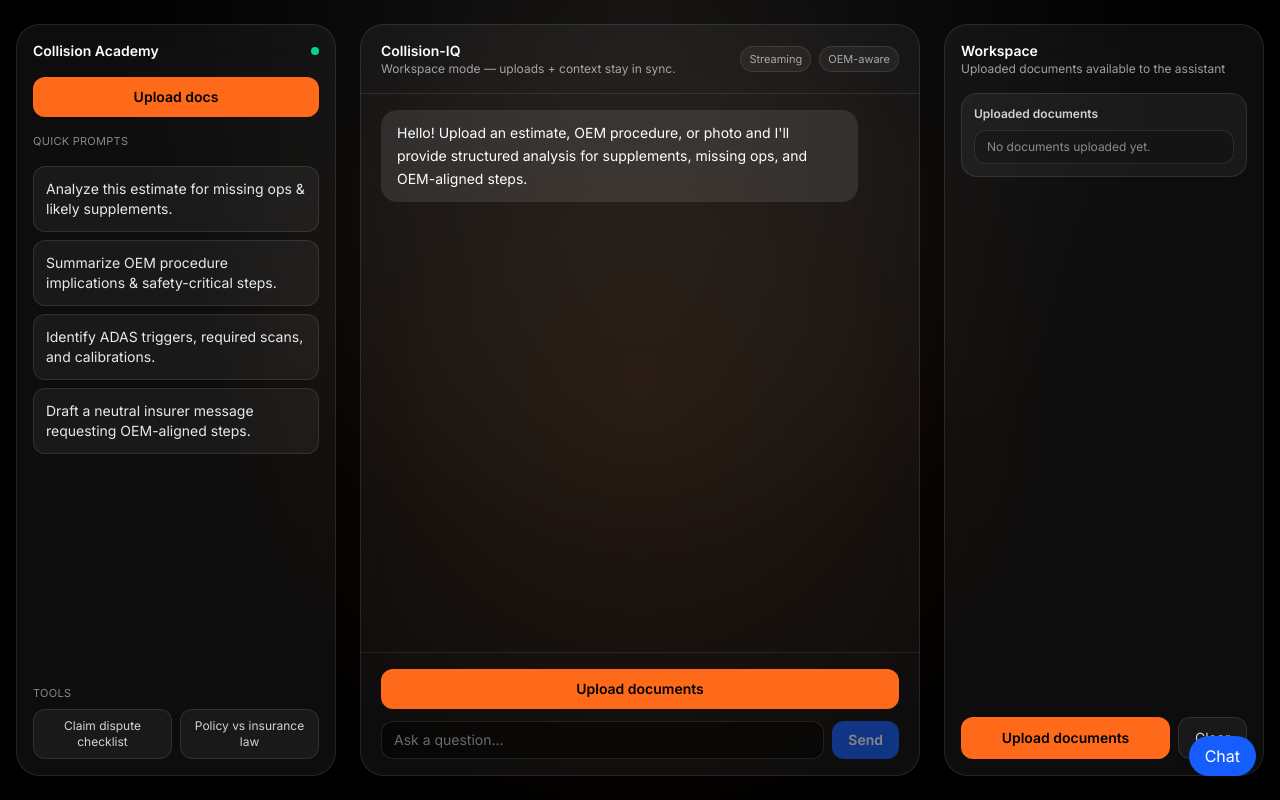
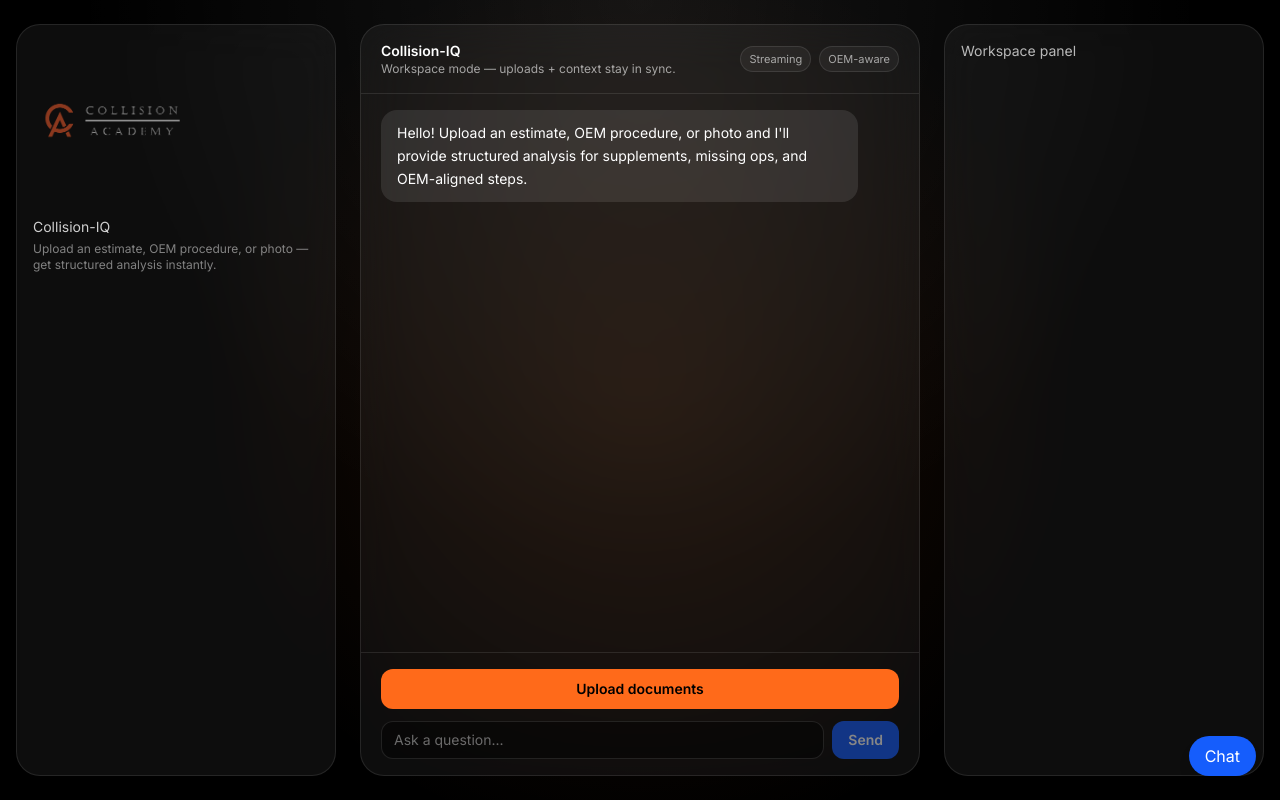
Before and after one commit to Collision-IQ/Collision-IQ, a Next.js app: page /chatbot in a window 1280 px wide. Built offline with nearby package versions, Linux system fonts and the light colour scheme.

Commit message:
chatbot page revision

```diff
--- a/src/app/chatbot/page.tsx
+++ b/src/app/chatbot/page.tsx
@@ -1,124 +1,30 @@
-'use client';
-
-import { useRef, useState } from 'react';
-import ChatShell from '@/components/ChatShell';
-import ChatWidget, { type ChatWidgetApi, type UploadedDocument } from '@/components/ChatWidget';
+import Image from "next/image";
+import ChatShell from "@/components/ChatShell";
+import ChatWidget from "@/components/ChatWidget";
 
 export default function ChatbotPage() {
-  const apiRef = useRef<ChatWidgetApi | null>(null);
-  const [docs, setDocs] = useState<UploadedDocument[]>([]);
-
   return (
     <ChatShell
       left={
-        <div className="flex h-full flex-col gap-4">
-          <div className="flex items-center justify-between">
-            <div className="text-sm font-semibold">Collision Academy</div>
-            <span className="h-2 w-2 rounded-full bg-emerald-400" />
-          </div>
-
-          <button
-            className="w-full rounded-xl bg-[#ff6a1a] px-4 py-2.5 text-sm font-semibold text-black hover:opacity-90"
-            onClick={() => apiRef.current?.openUpload()}
-          >
-            Upload docs
-          </button>
-
-          <div className="text-[11px] tracking-wide text-white/50">QUICK PROMPTS</div>
-
-          <div className="grid gap-2">
-            {[
-              'Analyze this estimate for missing ops & likely supplements.',
-              'Summarize OEM procedure implications & safety-critical steps.',
-              'Identify ADAS triggers, required scans, and calibrations.',
-              'Draft a neutral insurer message requesting OEM-aligned steps.',
-            ].map((t) => (
-              <button
-                key={t}
-                className="rounded-xl border border-white/10 bg-white/5 px-3 py-3 text-left text-sm text-white/90 hover:bg-white/10"
-                onClick={() => apiRef.current?.sendText(t)}
-              >
-                {t}
-              </button>
-            ))}
-          </div>
-
-          <div className="mt-auto">
-            <div className="text-[11px] tracking-wide text-white/50">TOOLS</div>
-            <div className="mt-2 flex gap-2">
-              <button
-                className="flex-1 rounded-xl border border-white/10 bg-white/5 px-3 py-2 text-xs text-white/80 hover:bg-white/10"
-                onClick={() => apiRef.current?.sendText('Create a claim dispute checklist for this repair.')}
-              >
-                Claim dispute checklist
-              </button>
-              <button
-                className="flex-1 rounded-xl border border-white/10 bg-white/5 px-3 py-2 text-xs text-white/80 hover:bg-white/10"
-                onClick={() => apiRef.current?.sendText('Explain policy vs insurance law considerations for this situation.')}
-              >
-                Policy vs insurance law
-              </button>
-            </div>
-          </div>
+        <div className="text-sm opacity-80">
+          <Image
+            src="/brand/logos/Logo-grey.png"
+            alt="Collision Academy"
+            width={160}
+            height={40}
+            className="mb-4 opacity-90"
+            priority
+          />
+          <p>Collision-IQ</p>
+          <p className="opacity-60 text-xs mt-1">
+            Upload an estimate, OEM procedure, or photo — get structured analysis instantly.
+          </p>
         </div>
       }
-      center={
-        <ChatWidget
-          documents={docs}
-          onDocumentsChange={(newDocs) => setDocs(newDocs)}
-          onApiReady={(api) => {
-            apiRef.current = api;
-          }}
-        />
-      }
+      center={<ChatWidget />}
       right={
-        <div className="flex h-full flex-col gap-4">
-          <div>
-            <div className="text-sm font-semibold">Workspace</div>
-            <div className="text-xs text-white/60">Uploaded documents available to the assistant</div>
-          </div>
-
-          <div className="rounded-2xl border border-white/10 bg-white/5 p-3">
-            <div className="text-xs font-semibold text-white/80">Uploaded documents</div>
-            <div className="mt-2 space-y-2">
-              {docs.length === 0 ? (
-                <div className="rounded-xl border border-white/10 bg-black/20 px-3 py-2 text-xs text-white/50">
-                  No documents uploaded yet.
-                </div>
-              ) : (
-                docs.map((d, idx) => (
-                  <div
-                    key={(d.id ?? d.filename ?? d.name ?? String(idx)) + idx}
-                    className="rounded-xl border border-white/10 bg-black/20 px-3 py-2"
-                  >
-                    <div className="text-xs text-white/80">{d.filename ?? d.name ?? `Document ${idx + 1}`}</div>
-                    <div className="mt-1 text-[11px] text-white/50">
-                      {(d.type ?? '').slice(0, 50) || 'document'}{' '}
-                      {d.status ? `• ${d.status}` : ''}
-                    </div>
-                  </div>
-                ))
-              )}
-            </div>
-          </div>
-
-          <div className="mt-auto flex gap-2">
-            <button
-              className="flex-1 rounded-xl bg-[#ff6a1a] px-4 py-2.5 text-sm font-semibold text-black hover:opacity-90"
-              onClick={() => apiRef.current?.openUpload()}
-            >
-              Upload documents
-            </button>
-            <button
-              className="rounded-xl border border-white/10 bg-white/5 px-4 py-2.5 text-sm text-white/80 hover:bg-white/10"
-              onClick={() => {
-                setDocs([]);
-                apiRef.current?.clearChat();
-              }}
-            >
-              Clear
-            </button>
-          </div>
+        <div className="text-sm opacity-70">
+          Workspace panel
         </div>
       }
     />
```
